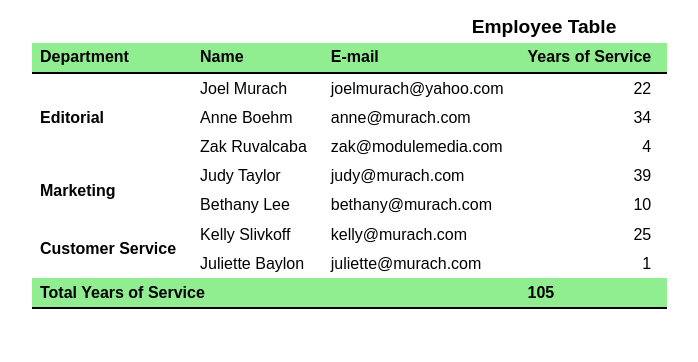
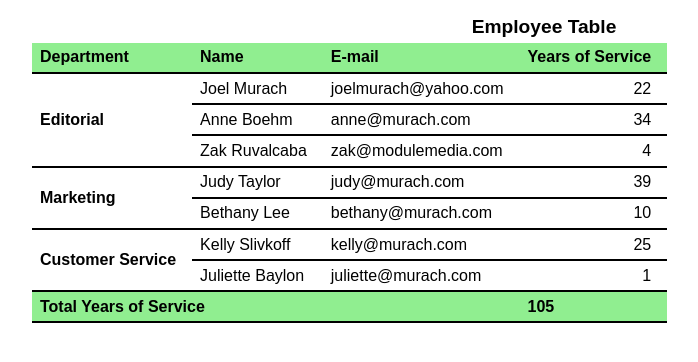
Before and after one commit to CortezFD/short-excer, a plain HTML site: page ch11/index.html in a window 1280 px wide. Shown: the whole page, without its empty margins (96-794 px from the left). Drawn offline with Linux system fonts and the light colour scheme.

Commit message:
dertfbnga

```diff
--- a/ch11/index.html
+++ b/ch11/index.html
@@ -38,7 +38,7 @@
 			   padding-bottom: .25em;
 		}
 		table { border: none; }
-		tbody td { border-bottom: none;
+		tbody td { border-bottom: ;
 		}
 		tfoot {
 			background-color: lightgreen;
```
